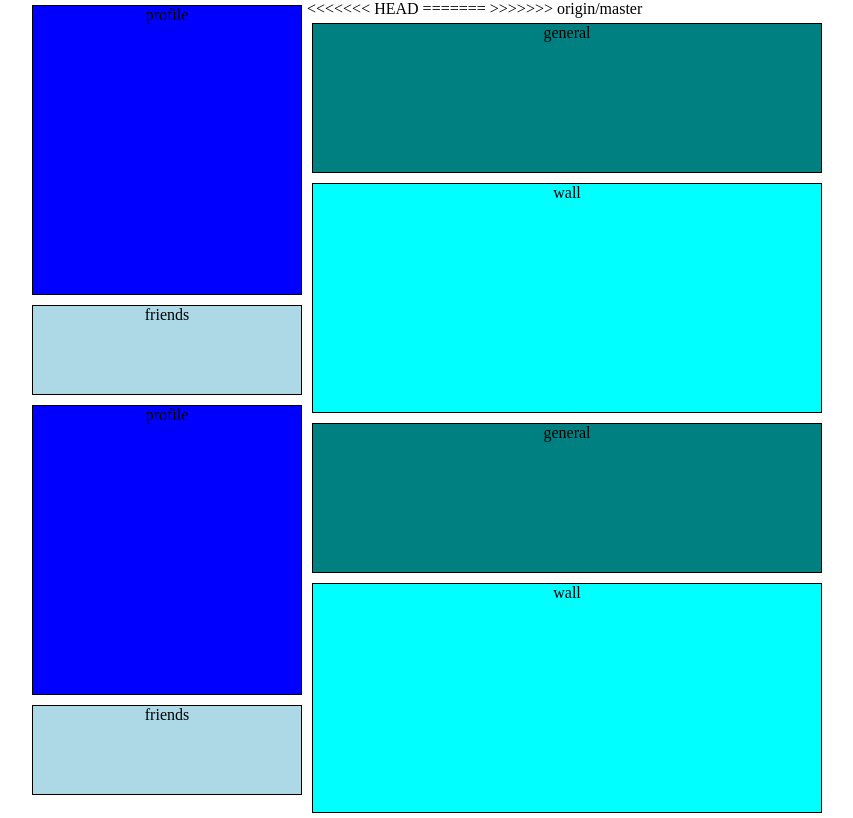
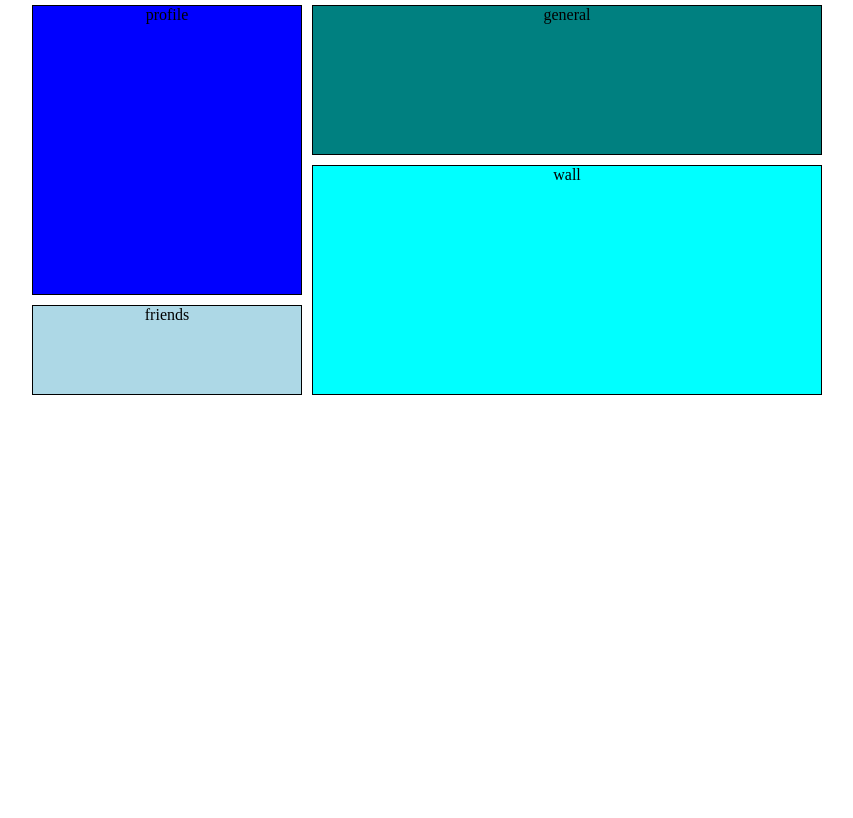
Before and after one commit to sir856/sir856.github.io, a plain HTML site: page adaptive-layout/index.html in a window 1280 px wide. Shown: the whole page, without its empty margins (213-1066 px from the left). Drawn offline with Linux system fonts and the light colour scheme.

Commit message:
Bags fixed

```diff
--- a/adaptive-layout/index.html
+++ b/adaptive-layout/index.html
@@ -1,7 +1,6 @@
 <!DOCTYPE html>
 <html lang="en">
 <head>
-<<<<<<< HEAD
     <link href="styles/style.css" rel="stylesheet" type="text/css">
     <meta name="viewport" content="width=device-width, initial-scale=1">
     <meta charset="UTF-8">
@@ -18,25 +17,6 @@
 	<div class="general">general</div>
 	<div class="wall">wall</div>
     </div>
-
-=======
-	<link href="styles/style.css" rel="stylesheet" type="text/css">
- 	<meta name="viewport" content="width=device-width, initial-scale=1">
- 	<meta charset="UTF-8">
-    	<title>Лаба 1</title>
-</head>
-
 <body>
-	<div class="left">
-		<div class="profile">profile</div>
-		<div class="friends">friends</div>
-	</div>
-
-	<div class="right">
-		<div class="general">general</div>
-		<div class="wall">wall</div>
-	</div>
->>>>>>> origin/master
-</body>
 
 </html>
```
